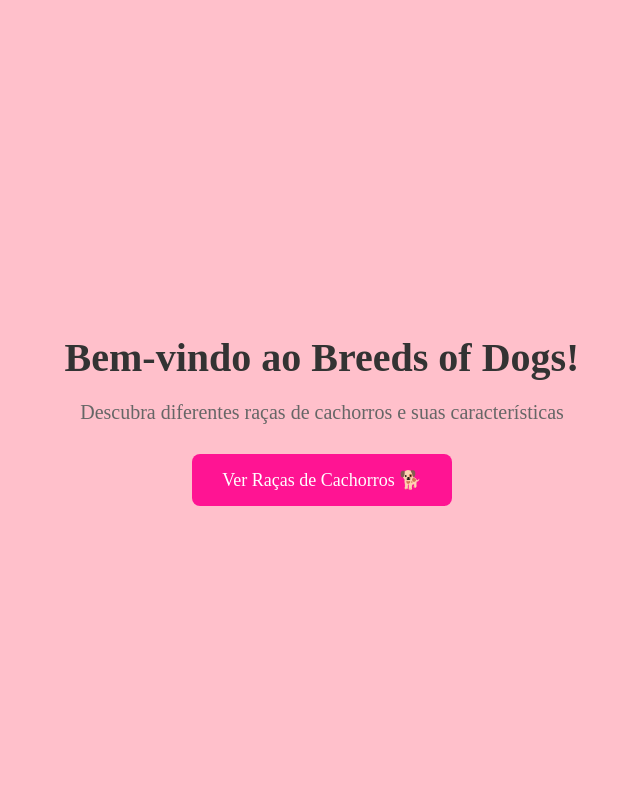
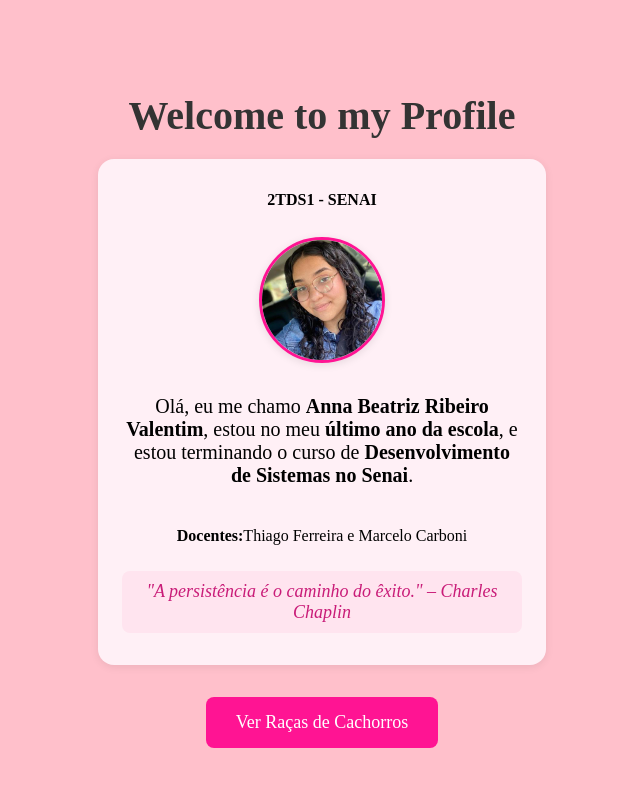
Before and after one commit to annabeatriz17/Breeds-of-Dogs, a Next.js app in the folder breeds/: page /Home in a window 1280 px wide. Shown: the top 786 px of the page, without its empty margins (318-958 px from the left). Built offline with nearby package versions, Linux system fonts and the light colour scheme.

Commit message:
feat: update home

```diff
--- a/breeds/src/app/Home/Home.module.css
+++ b/breeds/src/app/Home/Home.module.css
@@ -34,3 +34,37 @@
 .button:hover {
     background: #c91c78;
 }
+
+.card {
+    background: #fff0f6;
+    border-radius: 16px;
+    box-shadow: 0 2px 8px rgba(0,0,0,0.08);
+    padding: 32px 24px;
+    margin-bottom: 32px;
+    display: flex;
+    flex-direction: column;
+    align-items: center;
+    gap: 16px;
+    max-width: 400px;
+}
+
+.profile {
+    margin: 12px 0;
+}
+
+.avatar {
+    border-radius: 50%;
+    border: 3px solid deeppink;
+    box-shadow: 0 2px 8px rgba(0,0,0,0.10);
+}
+
+.frase {
+    font-style: italic;
+    color: #c91c78;
+    font-size: 18px;
+    margin-top: 10px;
+    margin-bottom: 0;
+    background: #ffe4ef;
+    padding: 10px 18px;
+    border-radius: 8px;
+}
--- a/breeds/src/app/Home/page.jsx
+++ b/breeds/src/app/Home/page.jsx
@@ -1,16 +1,35 @@
 "use client";
 import styles from "./Home.module.css";
 import Link from "next/link";
+import Image from "next/image";
 
 export default function Home() {
     return (
         <div className={styles.container}>
-            <h1 className={styles.title}>Bem-vindo ao Breeds of Dogs!</h1>
-            <p className={styles.description}>
-                Descubra diferentes raças de cachorros e suas características
-            </p>
+            <h1 className={styles.title}>Welcome to my Profile</h1>
+            <div className={styles.card}>
+                <p><strong> 2TDS1 - SENAI</strong></p>
+                <div className={styles.profile}>
+                    <Image
+                        src="/images/eu.jpg"
+                        alt="Minha foto"
+                        width={120}
+                        height={120}
+                        className={styles.avatar}
+                    />
+                </div>
+                <p style={{fontSize: "20px", marginBottom: "24px"}}>
+                    Olá, eu me chamo <strong>Anna Beatriz Ribeiro Valentim</strong>, estou no meu <strong>último ano da escola</strong>, e estou terminando o curso de <strong>Desenvolvimento de Sistemas no Senai</strong>.
+                </p>
+
+                <p><strong>Docentes:</strong>Thiago Ferreira e Marcelo Carboni</p>
+
+                <blockquote className={styles.frase}>
+                    "A persistência é o caminho do êxito." – Charles Chaplin
+                </blockquote>
+            </div>
             <Link href="/Dogs" className={styles.button}>
-                Ver Raças de Cachorros 🐕
+                Ver Raças de Cachorros
             </Link>
         </div>
     );
```
Also changed, not shown: breeds/public/images/eu.jpg (added).
